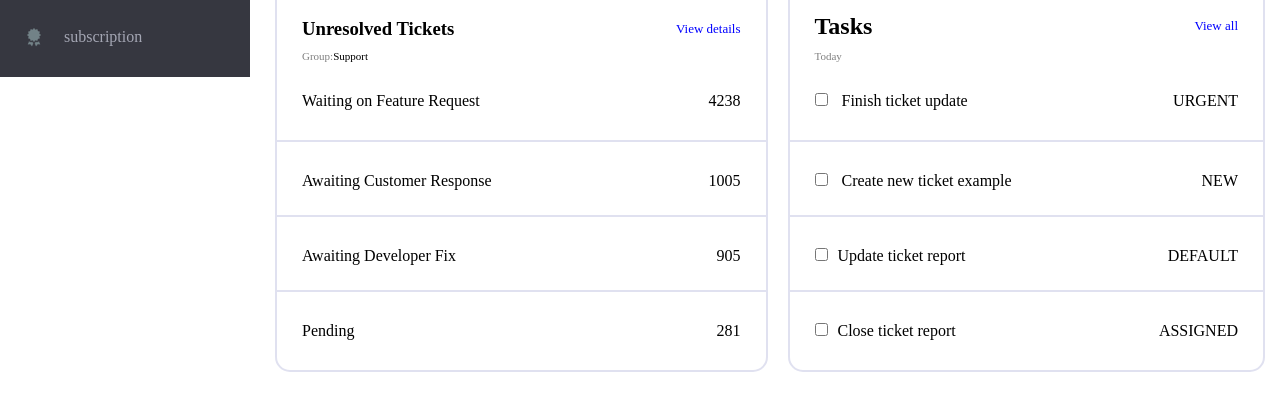
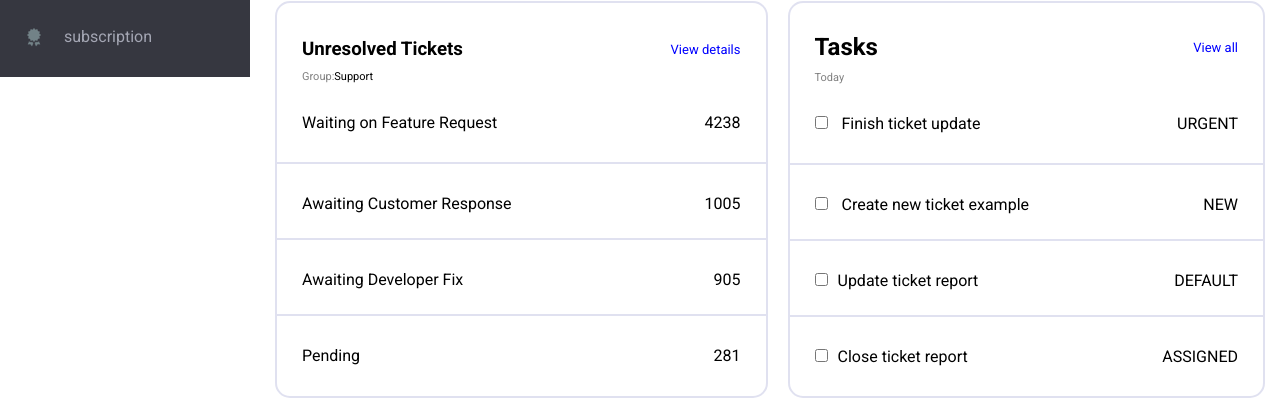
Before and after one commit to nuru484/admin-dashboard, a plain HTML site: page index.html in a window 1280 px wide. Shown: the part 723-1141 px from the top of the page. Before the commit the page ends 1115 px from the top, so only its background shows below. Drawn offline with Linux system fonts and the light colour scheme.

Commit message:
Changed the font from the default to Roboto

```diff
--- a/index.html
+++ b/index.html
@@ -6,6 +6,10 @@
     <link rel="stylesheet" href="style.css" />
     <script src="script.js" defer></script>
     <link rel="icon" type="image/x-icon" href="icons/dashboard favicon" />
+    <link
+      rel="stylesheet"
+      href="https://fonts.googleapis.com/css?family=Roboto:400,400i,700,700i&display=swap"
+    />
     <title>Admin Dashboard</title>
   </head>
   <body>
--- a/style.css
+++ b/style.css
@@ -2,6 +2,7 @@
   margin: 0px;
   padding: 0px;
   box-sizing: border-box;
+  font-family: 'Roboto', sans-serif;
 }
 
 .main-container {
```
